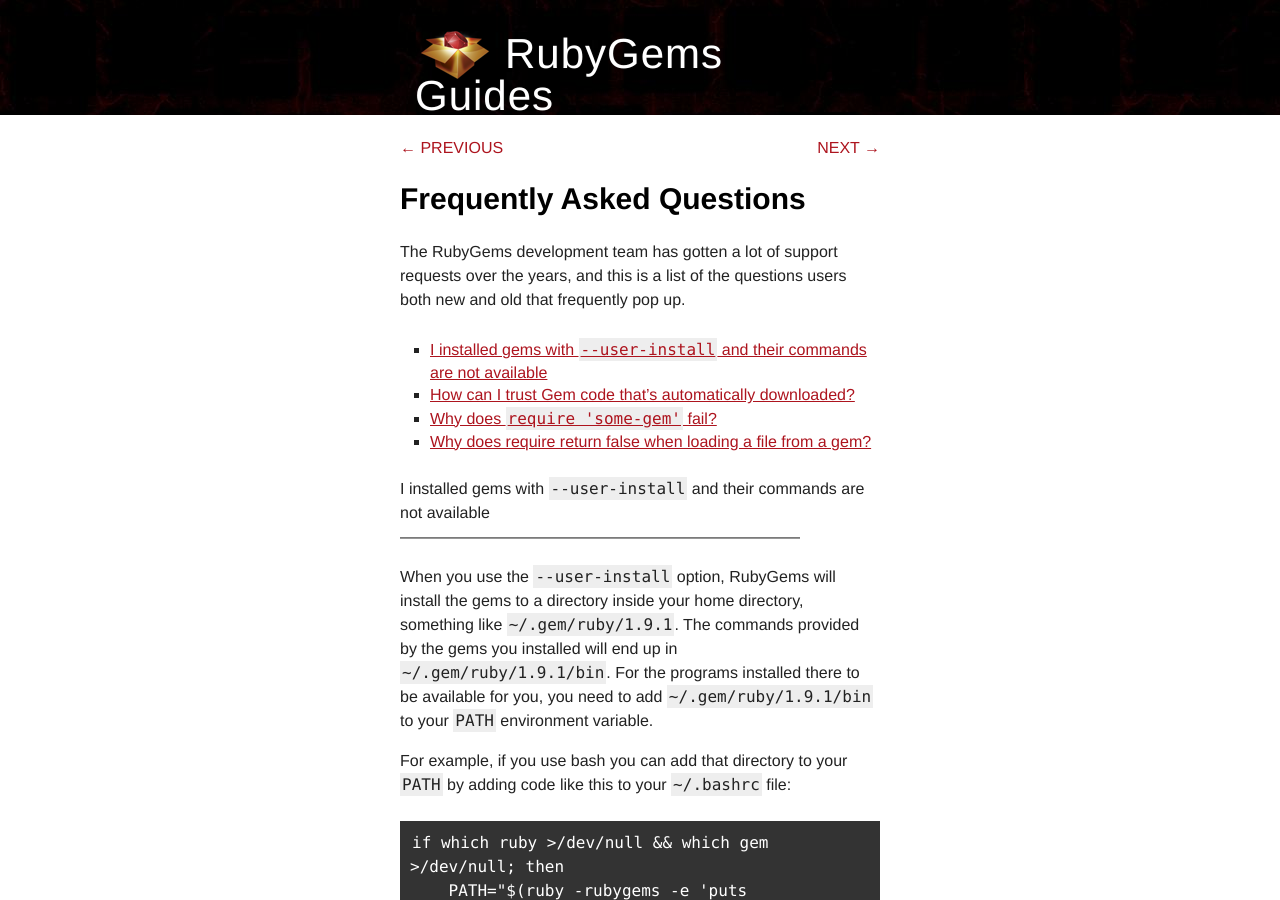
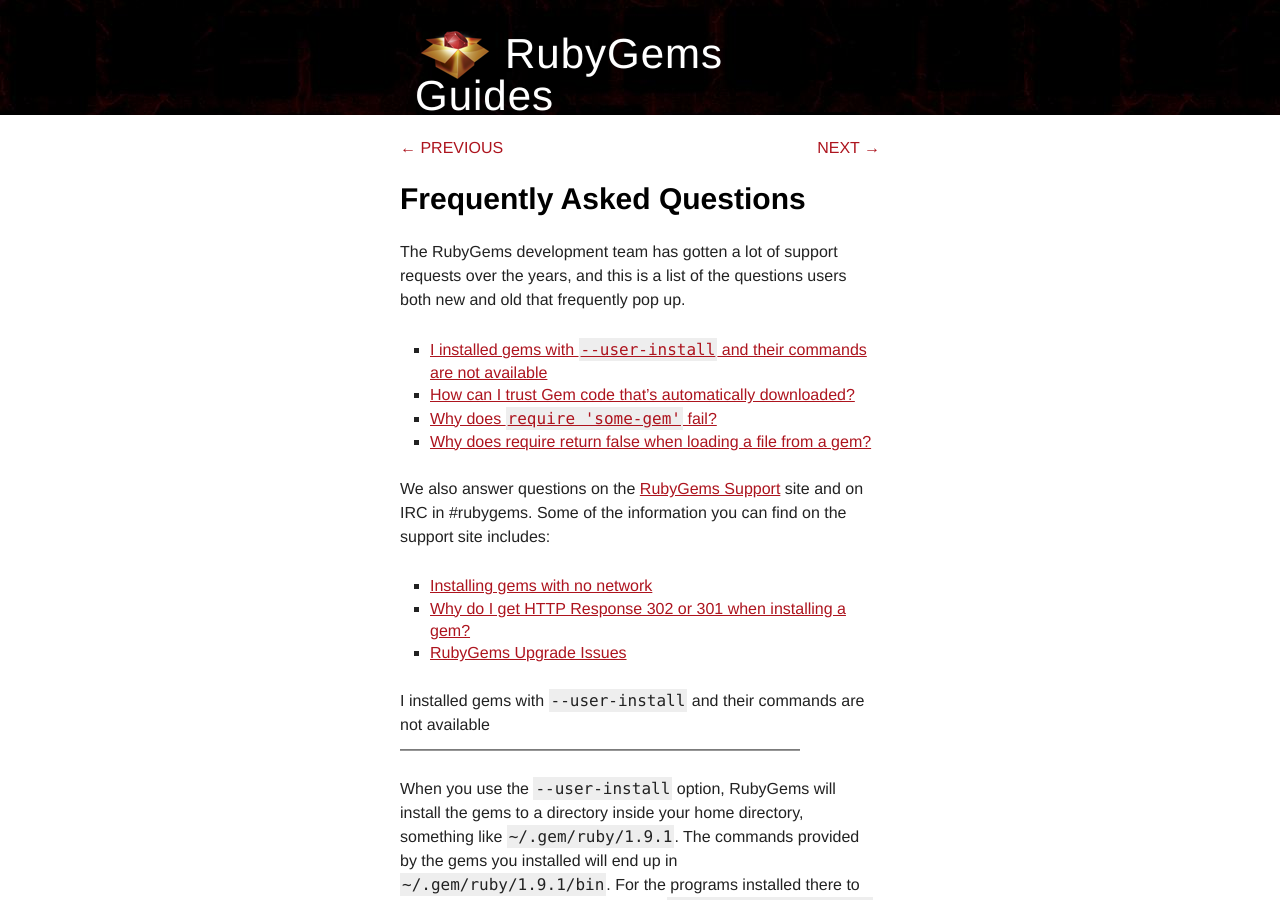
Before and after one commit to radar/guides, a Jekyll site: the page built from faqs.md, in a window 1280 px wide and 900 px high. Built offline with Jekyll 4.4.1, drawn with Linux system fonts in a browser that asks for light colours.

Commit message:
Link from FAQ to Support site

```diff
--- a/faqs.md
+++ b/faqs.md
@@ -13,6 +13,13 @@ frequently pop up.
 * [How can I trust Gem code that's automatically downloaded?](#security)
 * [Why does `require 'some-gem'` fail?](#require-fail)
 * [Why does require return false when loading a file from a gem?](#require-false)
+
+We also answer questions on the [RubyGems Support](http://help.rubygems.org/) site and on IRC
+in #rubygems. Some of the information you can find on the support site includes:
+
+* [Installing gems with no network](http://help.rubygems.org/kb/rubygems/installing-gems-with-no-network)
+* [Why do I get HTTP Response 302 or 301 when installing a gem?](http://help.rubygems.org/kb/rubygems/why-do-i-get-http-response-302-or-301-when-installing-a-gem)
+* [RubyGems Upgrade Issues](http://help.rubygems.org/kb/rubygems/rubygems-upgrade-issues)
 
 <a id="user-install"> </a>
 I installed gems with `--user-install` and their commands are not available
```
